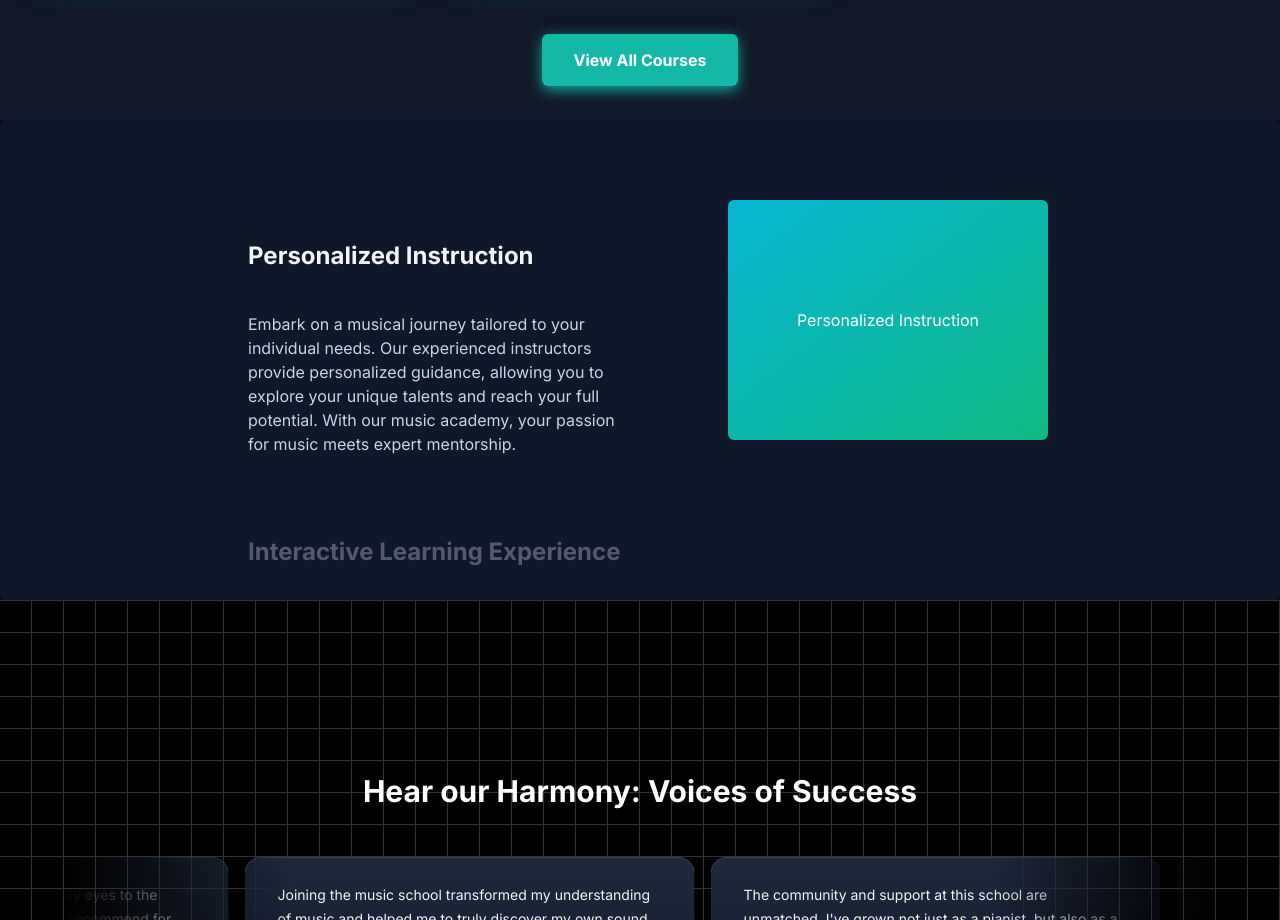
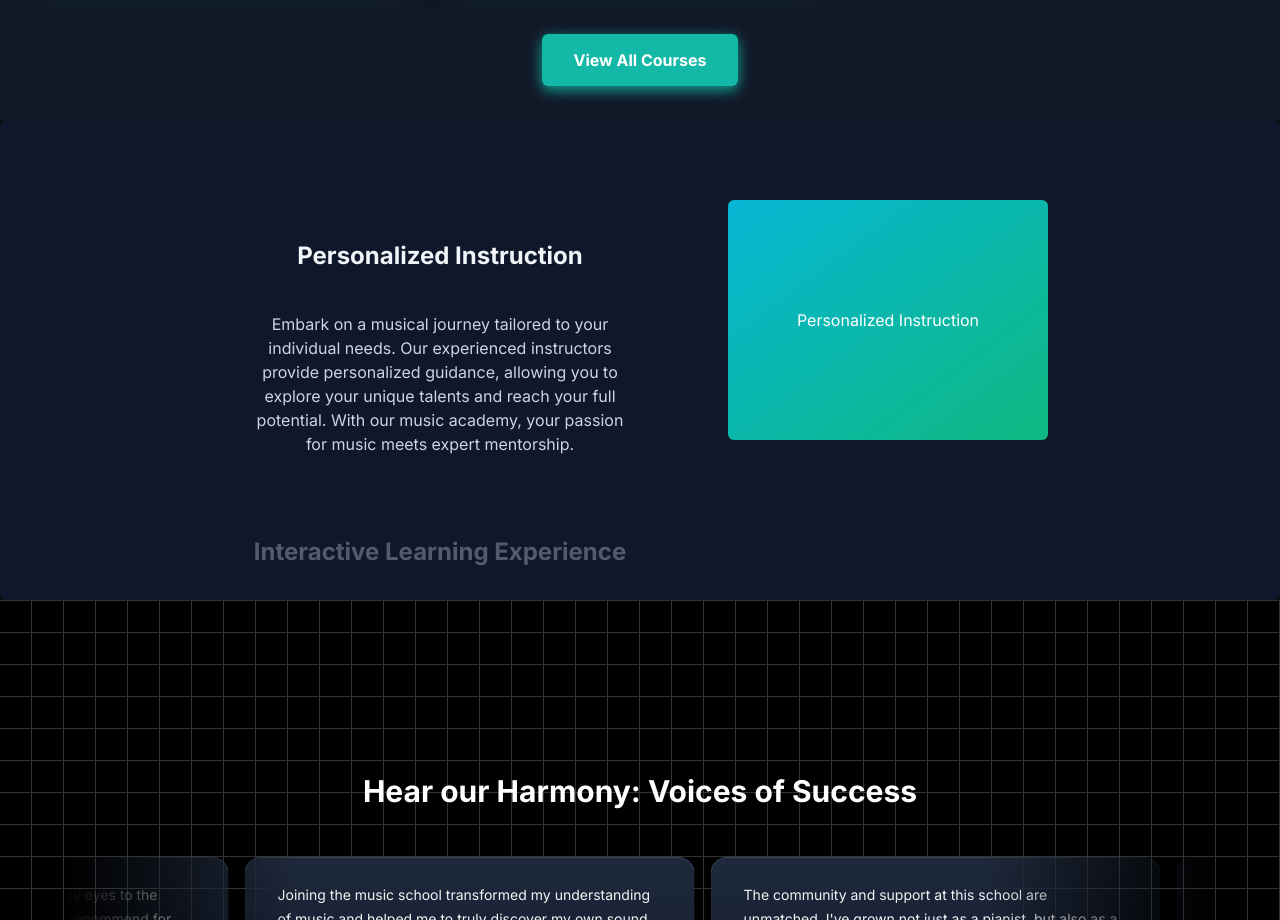
Before and after one commit to Mujeeb218353/Next-Music-App, a Next.js app: page / in a window 1280 px wide. Shown: the part 1740-2660 px from the top of the page. Built offline with nearby package versions, Linux system fonts and the light colour scheme.

Commit message:
8th commit

```diff
--- a/src/components/ui/card-hover-effect.tsx
+++ b/src/components/ui/card-hover-effect.tsx
@@ -20,7 +20,7 @@ export const HoverEffect = ({
   return (
     <div
       className={cn(
-        "grid sm:grid-cols-1 md:grid-cols-2 lg:grid-cols-3 py-10",
+        "grid md:grid-cols-2 lg:grid-cols-3 py-10",
         className
       )}
     >
--- a/src/components/ui/sticky-scroll-reveal.tsx
+++ b/src/components/ui/sticky-scroll-reveal.tsx
@@ -55,7 +55,7 @@ export const StickyScroll = ({
       animate={{
         backgroundColor: backgroundColors[activeCard % backgroundColors.length],
       }}
-      className="h-[30rem] overflow-y-auto flex justify-center relative space-x-20 rounded-md py-10 scrollbar-adjust"
+      className="h-[30rem] text-center overflow-y-auto flex justify-center relative space-x-20 rounded-md py-10 scrollbar-adjust"
       ref={ref}
     >
       <div className="div relative flex items-start px-4">
```
